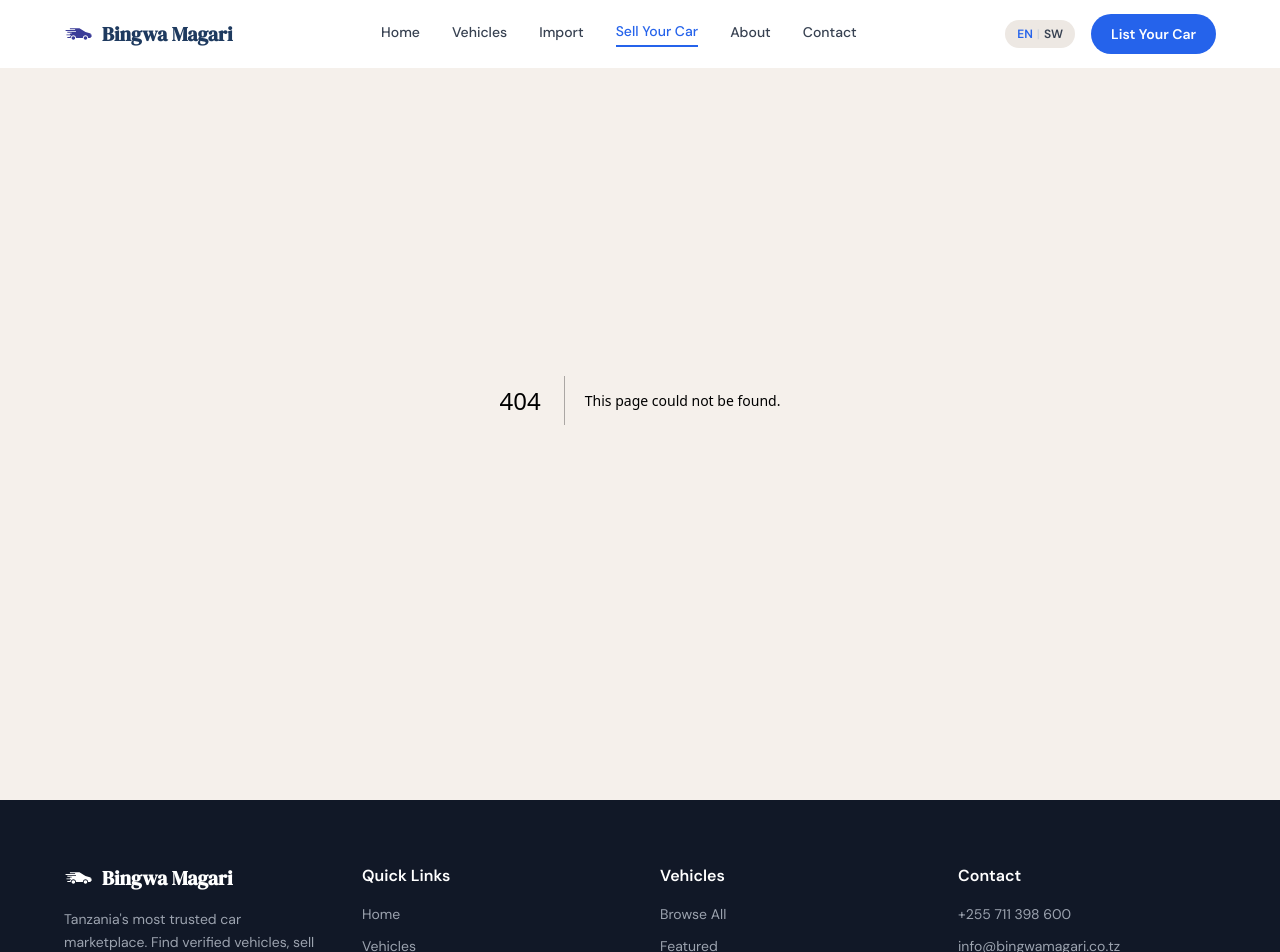
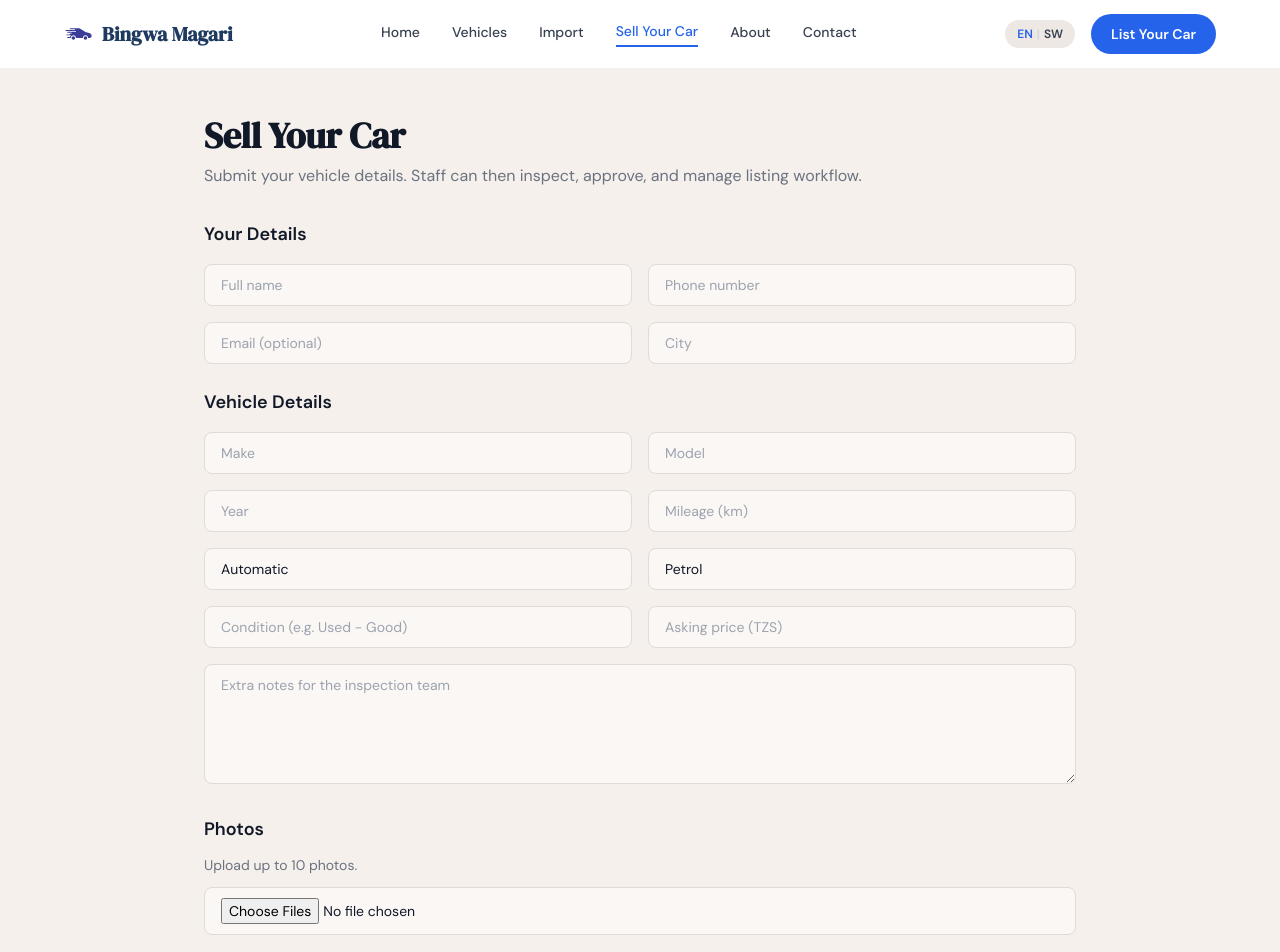
Before and after one commit to Stark-Priver/carDealship, a Next.js app: page /sell-your-car in a window 1280 px wide. Before the commit this address had no page. Shown: the top 952 px of the page. Built offline with nearby package versions, Linux system fonts and the light colour scheme.

Commit message:
ui: page.tsx [2026-03-13 11:58:59]

```diff
--- /dev/null
+++ b/app/sell-your-car/page.tsx
@@ -0,0 +1,84 @@
+import Link from "next/link";
+
+import { submitSellRequest } from "@app/actions";
+
+interface SellYourCarPageProps {
+  searchParams: {
+    success?: string;
+    error?: string;
+  };
+}
+
+export default function SellYourCarPage({ searchParams }: SellYourCarPageProps) {
+  return (
+    <main className='pt-[68px] min-h-screen bg-surface-base'>
+      <div className='max-w-[1000px] mx-auto px-6 sm:px-16 py-12'>
+        <h1 className='font-display text-4xl font-bold text-text-brand-primary'>Sell Your Car</h1>
+        <p className='text-text-brand-muted mt-2'>
+          Submit your vehicle details. Staff can then inspect, approve, and manage listing workflow.
+        </p>
+
+        {searchParams.success && (
+          <div className='mt-6 rounded-xl bg-green-50 text-green-700 px-4 py-3 text-sm'>
+            {searchParams.success}
+          </div>
+        )}
+        {searchParams.error && (
+          <div className='mt-6 rounded-xl bg-red-50 text-red-700 px-4 py-3 text-sm'>
+            {searchParams.error}
+          </div>
+        )}
+
+        <form action={submitSellRequest} className='mt-8 space-y-6'>
+          <section className='dashboard-card'>
+            <h2 className='text-lg font-semibold mb-4'>Your Details</h2>
+            <div className='grid grid-cols-1 sm:grid-cols-2 gap-4'>
+              <input name='fullName' required className='form-input' placeholder='Full name' />
+              <input name='phone' required className='form-input' placeholder='Phone number' />
+              <input name='email' type='email' className='form-input' placeholder='Email (optional)' />
+              <input name='city' required className='form-input' placeholder='City' />
+            </div>
+          </section>
+
+          <section className='dashboard-card'>
+            <h2 className='text-lg font-semibold mb-4'>Vehicle Details</h2>
+            <div className='grid grid-cols-1 sm:grid-cols-2 gap-4'>
+              <input name='make' required className='form-input' placeholder='Make' />
+              <input name='model' required className='form-input' placeholder='Model' />
+              <input name='year' required type='number' className='form-input' placeholder='Year' />
+              <input name='mileage' required type='number' className='form-input' placeholder='Mileage (km)' />
+              <select name='transmission' required className='form-select'>
+                <option value='Automatic'>Automatic</option>
+                <option value='Manual'>Manual</option>
+              </select>
+              <select name='fuelType' required className='form-select'>
+                <option value='Petrol'>Petrol</option>
+                <option value='Diesel'>Diesel</option>
+                <option value='Hybrid'>Hybrid</option>
+                <option value='Electric'>Electric</option>
+              </select>
+              <input name='condition' required className='form-input' placeholder='Condition (e.g. Used - Good)' />
+              <input name='askingPrice' required type='number' className='form-input' placeholder='Asking price (TZS)' />
+            </div>
+            <textarea name='notes' className='form-input min-h-[120px] mt-4' placeholder='Extra notes for the inspection team' />
+          </section>
+
+          <section className='dashboard-card'>
+            <h2 className='text-lg font-semibold mb-3'>Photos</h2>
+            <p className='text-sm text-text-brand-muted mb-3'>Upload up to 10 photos.</p>
+            <input name='photos' type='file' multiple accept='image/*' className='form-input' />
+          </section>
+
+          <div className='flex flex-col sm:flex-row gap-3'>
+            <button type='submit' className='px-8 py-3 rounded-xl bg-brand-accent text-white font-semibold hover:bg-brand-accent-hover transition-colors'>
+              Submit Sell Request
+            </button>
+            <Link href='/auth/login?next=/dashboard/sell-requests' className='px-8 py-3 rounded-xl border border-[var(--border-default)] font-semibold text-center'>
+              Login to Track Request
+            </Link>
+          </div>
+        </form>
+      </div>
+    </main>
+  );
+}
```
